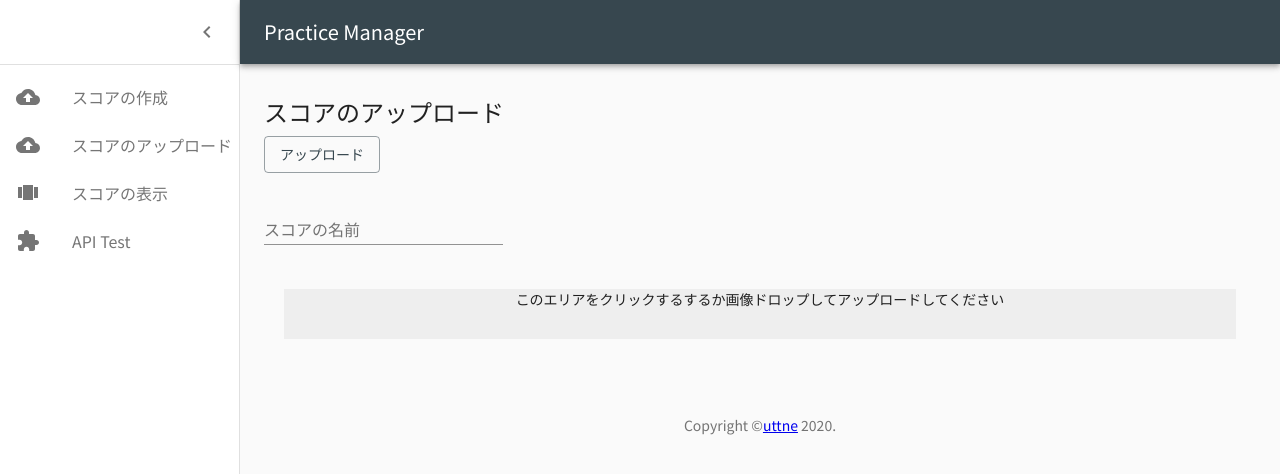
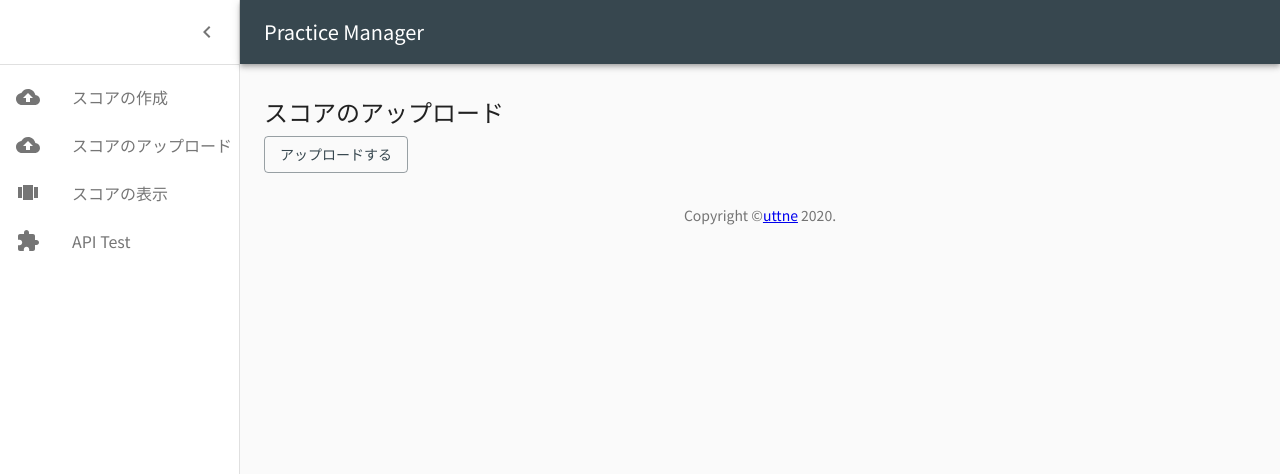
Before and after one commit to ura-kata/score-history, a React (Create React App) app in the folder frontend/: page /upload in a window 1280 px wide. Shown: the top 474 px of the page. Built offline with nearby package versions, Linux system fonts and the light colour scheme.

Commit message:
ダイアログを開いて画像をアップロードするようにする

```diff
--- a/frontend/src/components/pages/UploadScorePage.tsx
+++ b/frontend/src/components/pages/UploadScorePage.tsx
@@ -1,6 +1,7 @@
 import React, {useCallback} from 'react';
 import GenericTemplate from '../templates/GenericTemplate'
-import { createStyles, FormControl, FormHelperText, Input, Button, InputLabel, makeStyles, Theme, colors, GridList, GridListTile, GridListTileBar, Grid, TextField } from '@material-ui/core'
+import { createStyles, FormControl, FormHelperText, Input, Button, InputLabel, makeStyles, Theme, colors, GridList, GridListTile, GridListTileBar, Grid, TextField, Dialog, DialogTitle, DialogContent, DialogActions } from '@material-ui/core'
+import { DialogProps } from '@material-ui/core/Dialog'
 import { useDropzone } from 'react-dropzone'
 import { readBuilderProgram } from 'typescript';
 import PracticeManagerApiClient from '../../PracticeManagerApiClient'
@@ -41,6 +42,18 @@ const UploadScorePage = () => {
   const [fileDataList, setFileDataList] = React.useState([] as FileData[]);
   const [uploadScoreName, setUploadScoreName] = React.useState("");
 
+  const [dialogOpen, setDialogOpen] = React.useState(false);
+  const [dialogScroll, setDialogScroll] = React.useState<DialogProps['scroll']>('paper');
+
+  const handleDialogOpen = () => {
+    setDialogOpen(true);
+    setDialogScroll('paper');
+  };
+
+  const handleDialogClose = () => {
+    setDialogOpen(false);
+  }
+
   const onDrop = useCallback((acceptedFiles) => {
     setFileDataList([])
     const loadedFileDataList: FileData[] = [];
@@ -70,12 +83,12 @@ const UploadScorePage = () => {
   const {getRootProps, getInputProps, isDragActive} = useDropzone({onDrop});
 
   const handlerUpload = useCallback(async ()=>{
-    const error_file_list = await client.createVersion(uploadScoreName, fileDataList.map(x=>x.file));
-    if(0 < error_file_list?.length){
+    try{
+      await client.createVersion(uploadScoreName, fileDataList.map(x=>x.file));
+      alert('画像をアップロードしました');
+      handleDialogClose();
+    } catch(err) {
       alert('ファイルのアップロードに失敗しました');
-    }
-    else{
-      alert('画像をアップロードしました');
     }
   },[fileDataList, uploadScoreName]);
 
@@ -86,9 +99,18 @@ const UploadScorePage = () => {
   return (
     <GenericTemplate title="スコアのアップロード">
       <div>
+        <Button variant="outlined" color="primary" onClick={handleDialogOpen}>アップロードする</Button>
+
+        <Dialog
+          open={dialogOpen}
+          onClose={handleDialogClose}
+          scroll={dialogScroll}
+        >
+          <DialogTitle>スコアをアップロードします</DialogTitle>
+          <DialogContent dividers={true}>
             <Grid container spacing={3}>
               <Grid item xs={12}>
-            <Button variant="outlined" color="primary" onClick={handlerUpload}>アップロード</Button>
+
               </Grid>
               <Grid item xs={12}>
               <TextField value={uploadScoreName} onChange={handlerUploadScoreName} label={'スコアの名前'}></TextField>
@@ -115,11 +137,16 @@ const UploadScorePage = () => {
                   }
                 </GridList>
               </Grid>
-
             </Grid>
 
+          </DialogContent>
+          <DialogActions>
+            <Button variant="outlined" color="primary" onClick={handlerUpload}>アップロード</Button>
+            <Button variant="outlined" color="primary" onClick={handleDialogClose}>キャンセル</Button>
+          </DialogActions>
 
 
+        </Dialog>
       </div>
     </GenericTemplate>
   )
```
Lines whose indentation alone changed are shown as unchanged.
